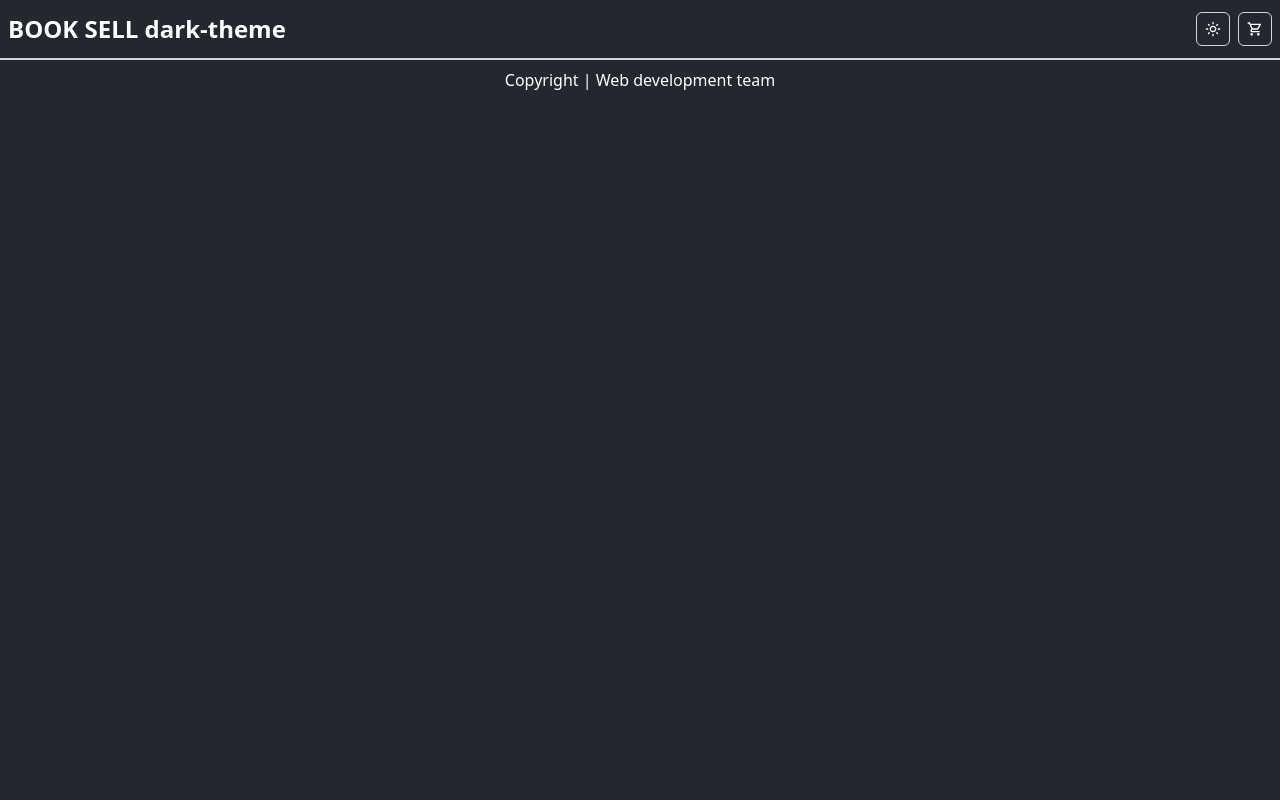
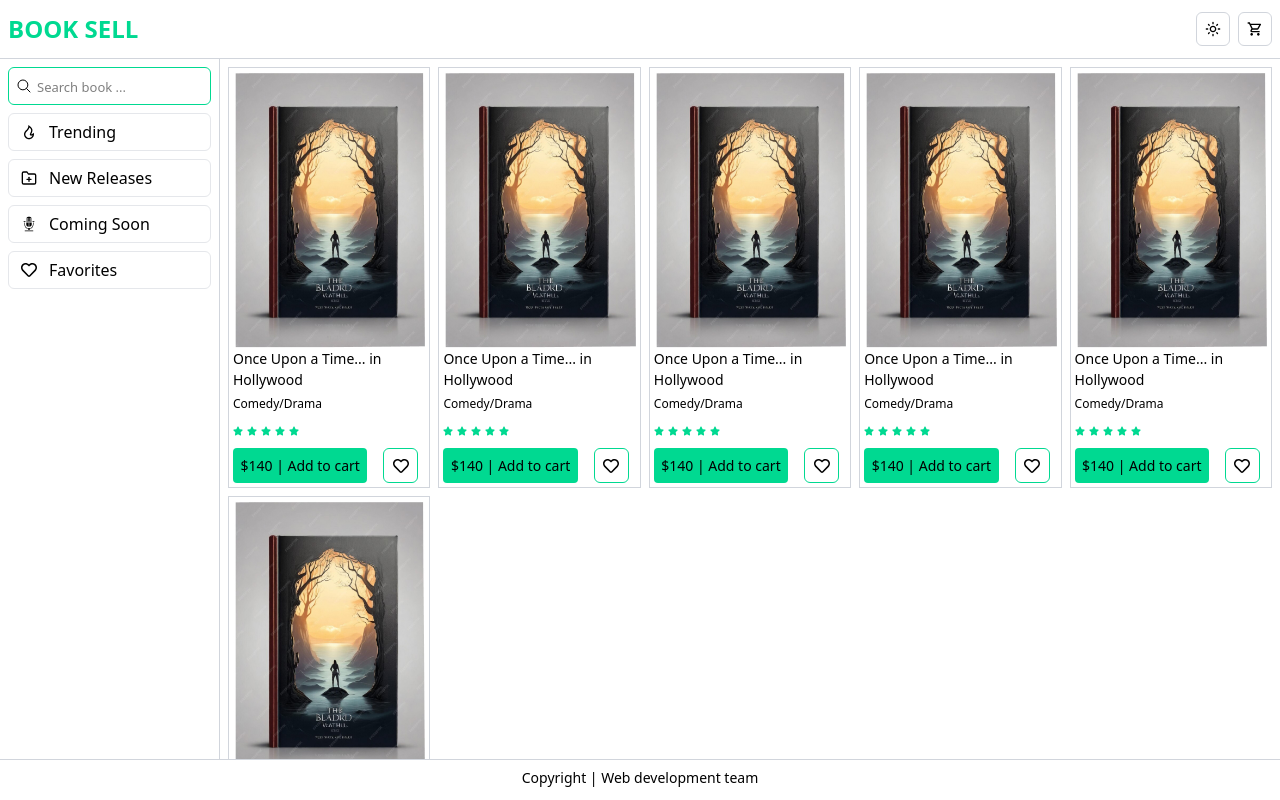
Before and after one commit to nasrullah-mansur/mern-stack-web-development-2025, a React (Vite) app: page / in a window 1280 px wide. Built offline with nearby package versions, Linux system fonts and the light colour scheme.

Commit message:
class-46

```diff
--- a/src/componens/layout/Footer.tsx
+++ b/src/componens/layout/Footer.tsx
@@ -1,6 +1,6 @@
 function Footer() {
     return (<div className="text-center py-2 border-t border-t-gray-300">
-        <p className="dark:text-white">Copyright | Web development team</p>
+        <p className="dark:text-white text-sm">Copyright | Web development team</p>
     </div>);
 }
 
--- a/src/componens/layout/Header.tsx
+++ b/src/componens/layout/Header.tsx
@@ -5,7 +5,7 @@ import { themeModeHandler } from "../../utils/themeModeHandler";
 
 function Header() {
 
-    const [theme, setTheme] = useState("dark-theme");
+    const [theme, setTheme] = useState("light-theme");
 
     const clickHandler = () => {
         // themeModeHandler("dark-mode");
@@ -27,7 +27,7 @@ function Header() {
     return (
         <header className="py-3 border-b border-b-gray-300 px-2">
             <div className="container mx-auto flex justify-between items-center">
-                <span className="font-bold text-2xl dark:text-white">BOOK SELL {theme}</span>
+                <span className="font-bold text-2xl text-theme">BOOK SELL</span>
                 <div className="flex gap-x-2">
                     <button onClick={clickHandler} className="p-2 border border-gray-300 cursor-pointer rounded-md">
                         <MdOutlineLightMode className="dark:text-white" />
--- a/src/componens/layout/LeftSidebar.tsx
+++ b/src/componens/layout/LeftSidebar.tsx
@@ -1,5 +1,46 @@
+import { IoSearchOutline } from "react-icons/io5";
+import { RiFireLine } from "react-icons/ri";
+import React from "react";
+import { FiFolderPlus } from "react-icons/fi";
+import { GiOldMicrophone } from "react-icons/gi";
+import { FaRegHeart } from "react-icons/fa";
+
+
+interface ListItemProps {
+    title: string;
+    icon: React.ReactNode;
+}
+
+const ListItem: React.FC<ListItemProps> = ({ title, icon }) => {
+    return (
+        <li>
+            <button className="px-3 mb-2 py-1.5 border border-gray-200 flex items-center w-full rounded-md cursor-pointer hover:bg-theme">
+                {icon}
+                <span className="ml-3 dark:text-white">{title}</span>
+            </button>
+        </li>
+    )
+}
+
+
 function LeftSidebar() {
-    return (<div></div>);
+    return (
+        <div className="p-2 border-r border-r-gray-300 w-[220px] h-full absolute left-0 top-0">
+            <div className="border-[1.5px] border-theme rounded-md px-2 py-1.5 relative">
+                <IoSearchOutline className="absolute top-1/2 left-[15px] text-3 -translate-1/2 dark:text-white" />
+                <input className="pl-[20px] dark:text-white focus:outline-0 text-[13px]" type="search" placeholder="Search book ..." />
+            </div>
+
+            <div className="mt-2">
+                <ul>
+                    <ListItem title="Trending" icon={<RiFireLine className="dark:text-white" />} />
+                    <ListItem title="New Releases" icon={<FiFolderPlus className="dark:text-white" />} />
+                    <ListItem title="Coming Soon" icon={<GiOldMicrophone className="dark:text-white" />} />
+                    <ListItem title="Favorites" icon={<FaRegHeart className="dark:text-white" />} />
+                </ul>
+            </div>
+        </div>
+    );
 }
 
 export default LeftSidebar;
--- a/src/componens/layout/MainLayout.tsx
+++ b/src/componens/layout/MainLayout.tsx
@@ -1,11 +1,20 @@
+import ProductCart from "../../features/product/ProductCart";
+import ProductList from "../../features/product/ProductList";
+import IndexPage from "../../pages/Index";
 import Footer from "./Footer";
 import Header from "./Header";
+import LeftSidebar from "./LeftSidebar";
 
 function MainLayout() {
     return (
         <>
             <Header />
-
+            <div className="">
+                <div className="flex relative h-[calc(100vh-100px)]">
+                    <LeftSidebar />
+                    <ProductList></ProductList>
+                </div>
+            </div>
             <Footer />
         </>
     );
--- /dev/null
+++ b/src/features/product/ProductCart.tsx
@@ -0,0 +1,28 @@
+
+import { FaStar } from "react-icons/fa";
+import { FaRegHeart } from "react-icons/fa";
+
+const ProductCart = () => {
+    return (
+        <div className="border border-gray-300 p-1">
+            <img className="w-full" src="./products/i-1.jpg" alt="alt" />
+            <h4 className="text-[14px] dark:text-white">Once Upon a Time... in Hollywood</h4>
+            <span className="text-[12px] dark:text-white">Comedy/Drama</span>
+            <div className="flex gap-x-1 my-3">
+                <FaStar className="text-[10px] text-theme" />
+                <FaStar className="text-[10px] text-theme" />
+                <FaStar className="text-[10px] text-theme" />
+                <FaStar className="text-[10px] text-theme" />
+                <FaStar className="text-[10px] text-theme" />
+            </div>
+            <div className="flex">
+                <button className="bg-theme cursor-pointer h-[35px] mr-4 w-[calc(100%-58px)] rounded-sm text-sm">$140 | Add to cart</button>
+                <button className="w-[35px] cursor-pointer h-[35px] border border-theme rounded-md flex justify-center items-center">
+                    <FaRegHeart className="dark:text-white" />
+                </button>
+            </div>
+        </div>
+    )
+}
+
+export default ProductCart;
--- a/src/features/product/ProductList.tsx
+++ b/src/features/product/ProductList.tsx
@@ -1,5 +1,17 @@
-function ProductList() {
-    return (<div></div>);
+
+import ProductCart from "./ProductCart";
+
+const ProductList = () => {
+    return (
+        <div className="w-[calc(100%-220px)] ml-auto grid grid-cols-5 gap-2 overflow-y-scroll p-2">
+            <ProductCart />
+            <ProductCart />
+            <ProductCart />
+            <ProductCart />
+            <ProductCart />
+            <ProductCart />
+        </div>
+    );
 }
 
 export default ProductList;
--- a/src/main.css
+++ b/src/main.css
@@ -5,4 +5,5 @@
 @theme {
     --color-dark-800: #23272F;
     --color-dark-300: #343A46;
+    --color-theme: #00D991;
 }
--- a/src/pages/Index.tsx
+++ b/src/pages/Index.tsx
@@ -1,5 +1,7 @@
+import ProductList from "../features/product/ProductList";
+
 function IndexPage() {
-    return (<div></div>);
+    return (<ProductList />);
 }
 
 export default IndexPage;
```
Also changed, not shown: public/products/i-1.jpg (added), src/interfaces/interface.ts (added).
